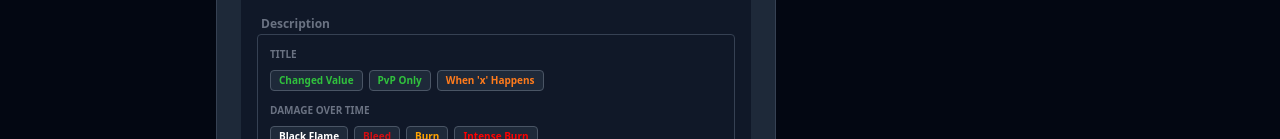
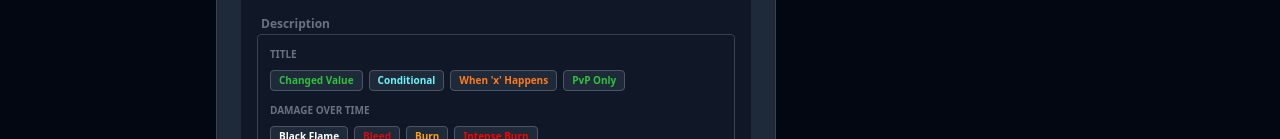
Before and after one commit to custmOk/av-unit-creator, a React (Vite) app: page / in a window 1280 px wide. Shown: the part 813-952 px from the top of the page. Built offline with nearby package versions, Linux system fonts and the light colour scheme; no server answers; the database is empty.

Commit message:
added another information color

```diff
--- a/src/components/RichInput.tsx
+++ b/src/components/RichInput.tsx
@@ -32,8 +32,9 @@ export const RichInput: React.FC<Props> = ({
             category: 'Title',
             items: [
                 { label: 'Changed Value', color: '#30C23D' },
+                { label: "Conditional", color: '#6BF5FA' },
+                { label: "When 'x' Happens", color: '#FF7B1C' },
                 { label: 'PvP Only', color: '#30C23D' },
-                { label: "When 'x' Happens", color: '#FF7B1C' },
             ],
         },
         {
```
